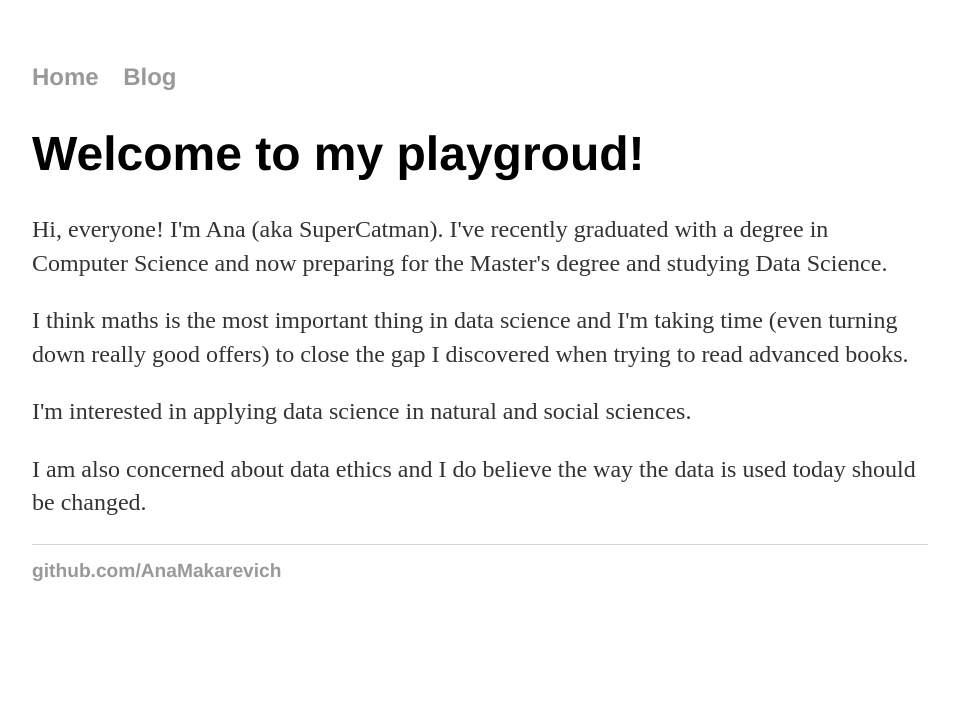
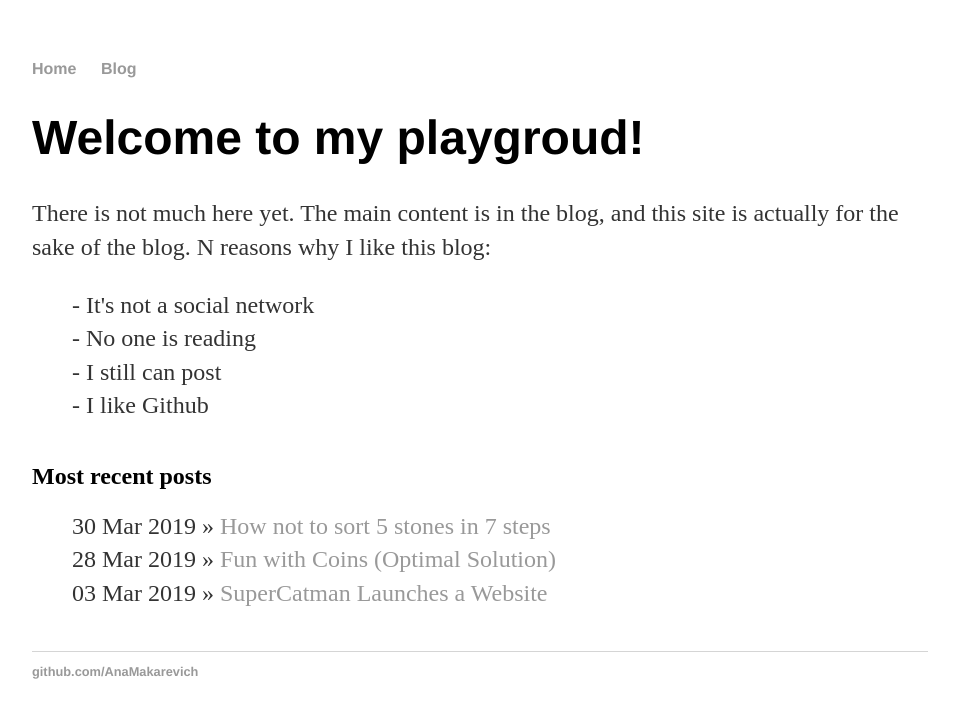
Before and after one commit to AnaMakarevich/anamakarevich.github.io, a Jekyll site: the page built from index.html, in a window 1280 px wide. Shown: the top 718 px of the page, without its empty margins (160-1119 px from the left). Built offline with Jekyll 4.4.1, drawn with Linux system fonts in a browser that asks for light colours.

Commit message:
fix styles

```diff
--- a/blog/index.html
+++ b/blog/index.html
@@ -5,7 +5,6 @@
 <div class="blurb">
 	<h1>{{ page.title }}</h1>
 	<ul class="posts">
-
 	  {% for post in site.posts %}
 	    <li><span>{{ post.date | date_to_string }}</span> » <a href="{{ post.url }}" title="{{ post.title }}">{{ post.title }}</a></li>
 	  {% endfor %}
--- a/css/main.css
+++ b/css/main.css
@@ -24,11 +24,6 @@
     font-family:'Helvetica', 'Arial', 'Sans-Serif';
 }
 
-ol, li {
-    font-size: 1.5em;
-    line-height: 1.4em;
-    color: #333;
-}
 p {
     font-size: 1.5em;
     line-height: 1.4em;
@@ -39,9 +34,11 @@
     font-size: .8em;
 }
 
-ul.posts {
+ul.posts, ol.posts {
     margin: 20px auto 40px;
     font-size: 1.5em;
+    line-height: 1.4em;
+    color: #333;
 }
 
 ul.posts li {
--- a/index.html
+++ b/index.html
@@ -2,11 +2,22 @@
 layout: default
 title: SuperCatman's Playground
 ---
-<div class="blurb">
+<div>
 	<h1>Welcome to my playgroud!</h1>
-	<p>Hi, everyone! I'm Ana (aka SuperCatman). I've recently graduated with a degree in Computer Science and now preparing for the Master's degree and studying Data Science.</p>
-	<p>I think maths is the most important thing in data science and I'm taking time (even turning down really good offers) to close the gap I discovered when trying to read advanced books.</p>
-	<p>I'm interested in applying data science in natural and social sciences.</p>
-	<p>I am also concerned about data ethics and I do believe the way the data is used today should be changed.</p>
+	<p>There is not much here yet. The main content is in the blog, and this site is actually for the sake of the blog. N reasons why I like this blog:
+		<ul class="posts">
+			<li>- It's not a social network</li>
+			<li>- No one is reading</li>
+			<li>- I still can post</li>
+			<li>- I like Github</li>
+		</ul>
+	</p>
 </p>
-</div><!-- /.blurb -->
+<h2>Most recent posts</h2>
+	<ul class="posts">
+	  {% for post in site.posts %}
+	    <li><span>{{ post.date | date_to_string }}</span> » <a href="{{ post.url }}" title="{{ post.title }}">{{ post.title }}</a></li>
+	  {% endfor %}
+	</ul>
+</div>
+</div>
```
Also changed, not shown: _posts/2019-03-30-Why_Cant_You_Sort_5_in_7_This_Way.md (+1 -1 lines).
